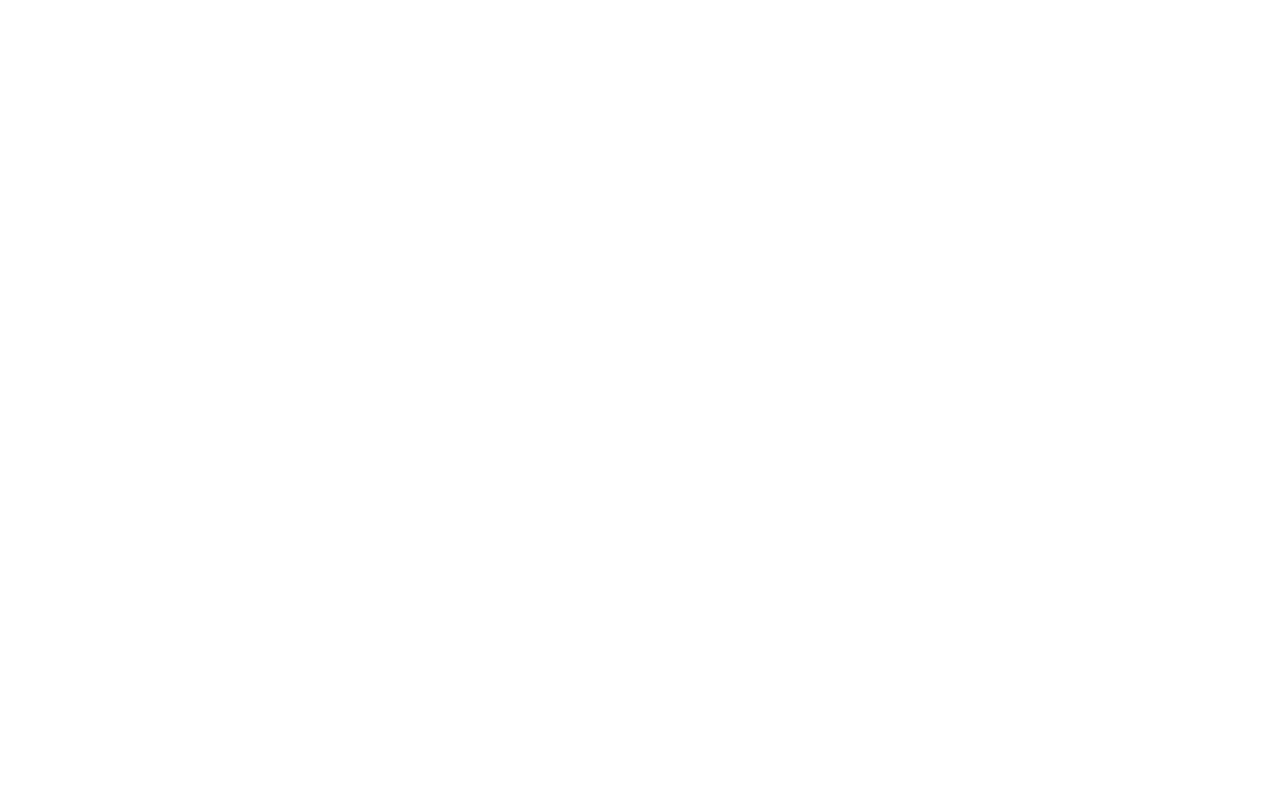
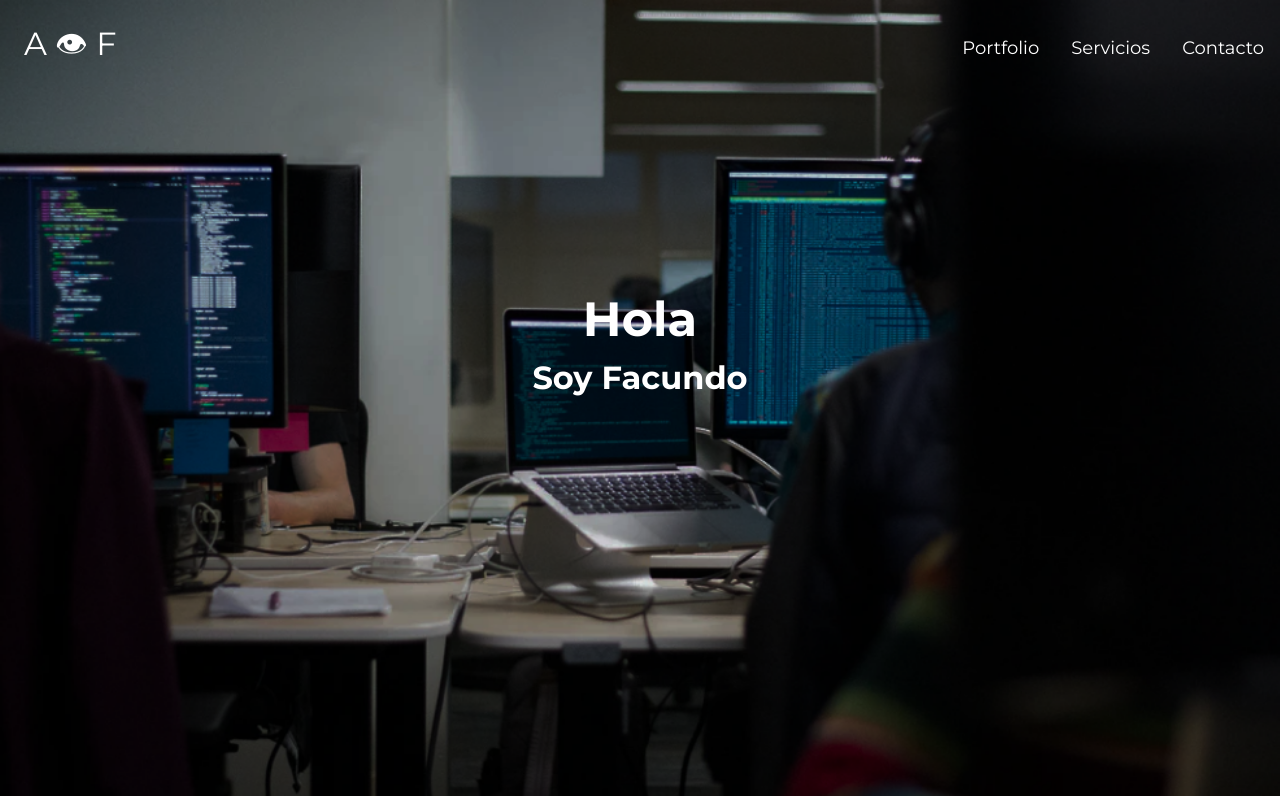
Before and after one commit to facuariasla/desafio-mod4, a plain HTML site: page index.html in a window 1280 px wide. Shown: the top 796 px of the page. Drawn offline with Linux system fonts and the light colour scheme; no server answers.

Commit message:
links fixed 3

```diff
--- a/style/index.css
+++ b/style/index.css
@@ -13,7 +13,7 @@ input, textarea, button {
 
 .box-one{
     color: white;
-    background-image: url(./images/image-home.png);
+    background-image: url(/images/image-home.png);
     background-size: cover;
     background-repeat: no-repeat;
     background-position-x: center;
```
